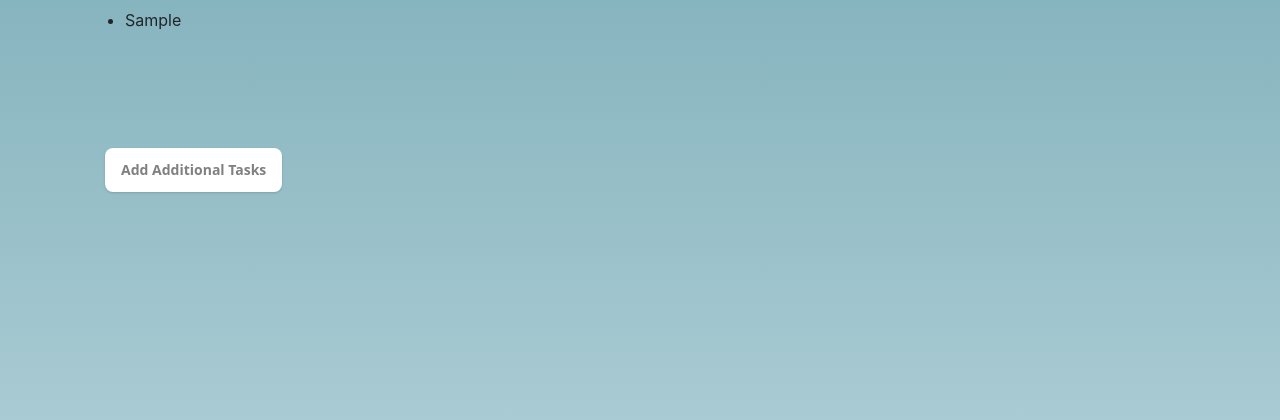
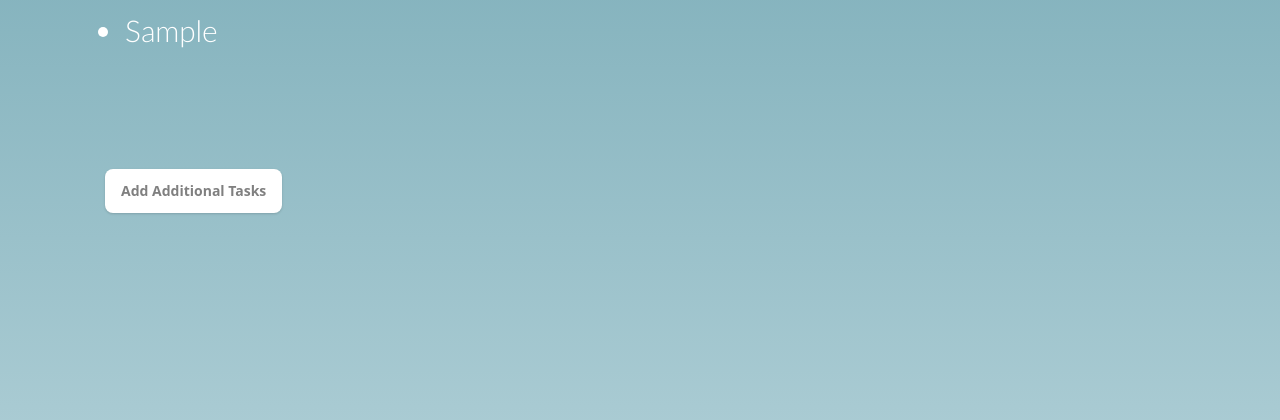
Before and after one commit to cassiegoldstein/toDoList-Django, a Django app: page /pastTasks/ in a window 1280 px wide. Shown: the part 78-498 px from the top of the page. Run offline with Django 4.2, Linux system fonts and the light colour scheme; tables that the repository leaves empty hold one stand-in row (values such as "Sample post"); some libraries are stand-ins or nearby versions.

Commit message:
finished product

```diff
--- a/toDoList/static/main.js
+++ b/toDoList/static/main.js
@@ -74,8 +74,8 @@ form.addEventListener('submit', (e) => {
 
     deleteButton.addEventListener('click', () => {
         const completedTask = taskToAdd;
-        axios.post('task', {'task': completedTask}).then((response)=>{
-            console.log(response)
+        axios.post('task/', {'task': completedTask}).then((response)=>{
+            console.log(response);
         });
 
         listOfTasks.removeChild(taskElement);
--- a/toDoList/static/style.css
+++ b/toDoList/static/style.css
@@ -213,7 +213,6 @@ i:hover {
   margin-left: 20px;
 }
 
-
 .additional_tasks:hover {
   background-color: rgb(249,250,251);
 }
@@ -226,3 +225,11 @@ i:hover {
 .additional_tasks:focus-visible {
   box-shadow: none;
 }
+
+.past_tasks{
+    color: white;
+    font-family: 'Lato', sans-serif;
+    font-weight: 300;
+    text-transform: capitalize;
+    font-size: 30px;
+}
--- a/toDoList/toDoList_app/models.py
+++ b/toDoList/toDoList_app/models.py
@@ -1,4 +1,4 @@
 from django.db import models
 
 class Task(models.Model):
-    completedTask = models.CharField(max_length=500)
+    completedTask = models.CharField(max_length=500, unique=True)
--- a/toDoList/toDoList_app/templates/pastTasks.html
+++ b/toDoList/toDoList_app/templates/pastTasks.html
@@ -19,7 +19,7 @@
     <header>
         <h1>Completed Tasks</h1>
     </header>
-    <main>
+    <main class="past_tasks">
         {%for task in tasks%}
         <ul>
             <li>{{task.completedTask}}</li>
--- a/toDoList/toDoList_app/views.py
+++ b/toDoList/toDoList_app/views.py
@@ -30,4 +30,4 @@ def add_task(request):
         new_task = Task(completedTask = body['task'])
         new_task.save()
 
-    return  JsonResponse('success')
+    return JsonResponse('success')
```
Also changed, not shown: toDoList/toDoList_app/migrations/0002_alter_task_completedtask.py (added).
